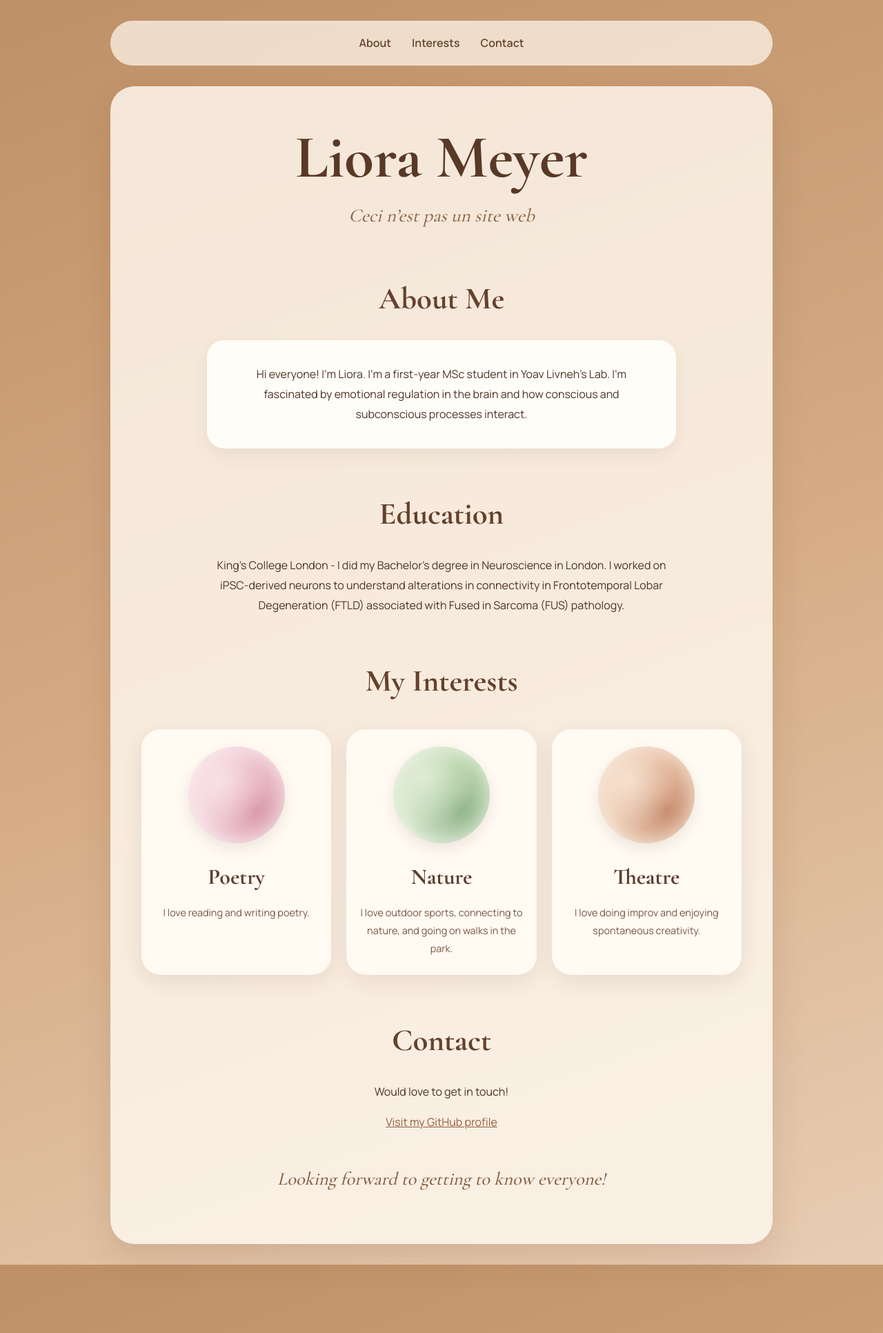
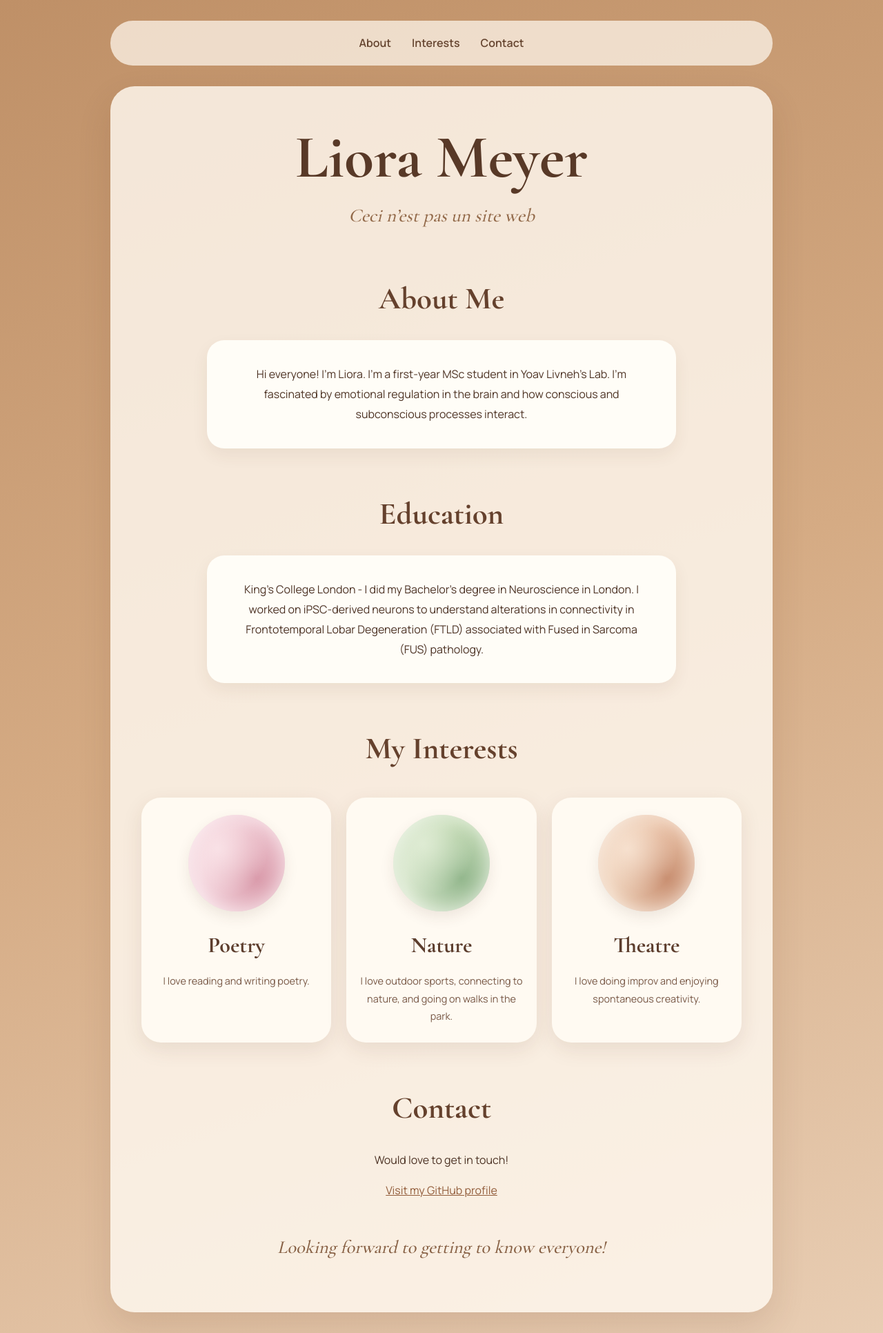
Before and after one commit to Lioramey/Lioramey.github.io, a Jekyll site: the page built from index.md, in a window 1280 px wide. Shown: the whole page at 69% size. Built offline with Jekyll 4.4.1, drawn with Linux system fonts in a browser that asks for light colours.

Commit message:
Update style.css

```diff
--- a/assets/css/style.css
+++ b/assets/css/style.css
@@ -97,7 +97,8 @@ p {
 
 /* ABOUT ME */
 
-#about-me + p {
+#about-me + p,
+#education + p {
   background: #fffdf7;
   padding: 35px;
   border-radius: 25px;
```
